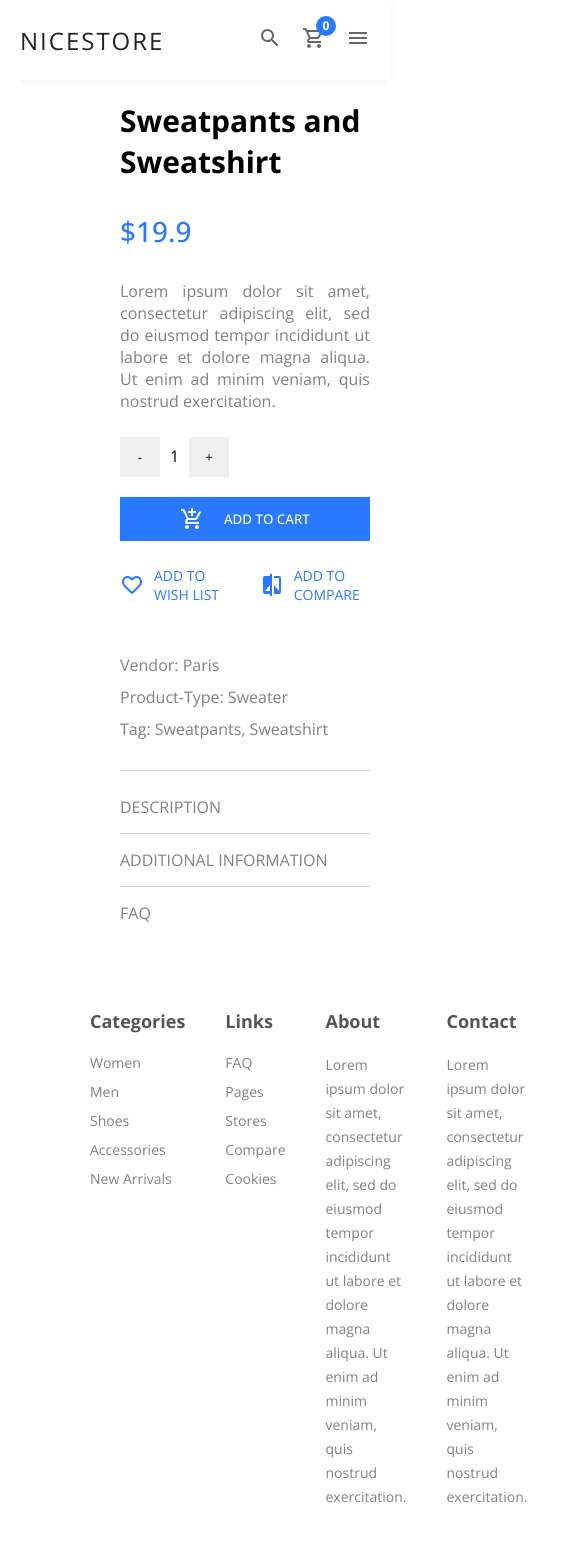
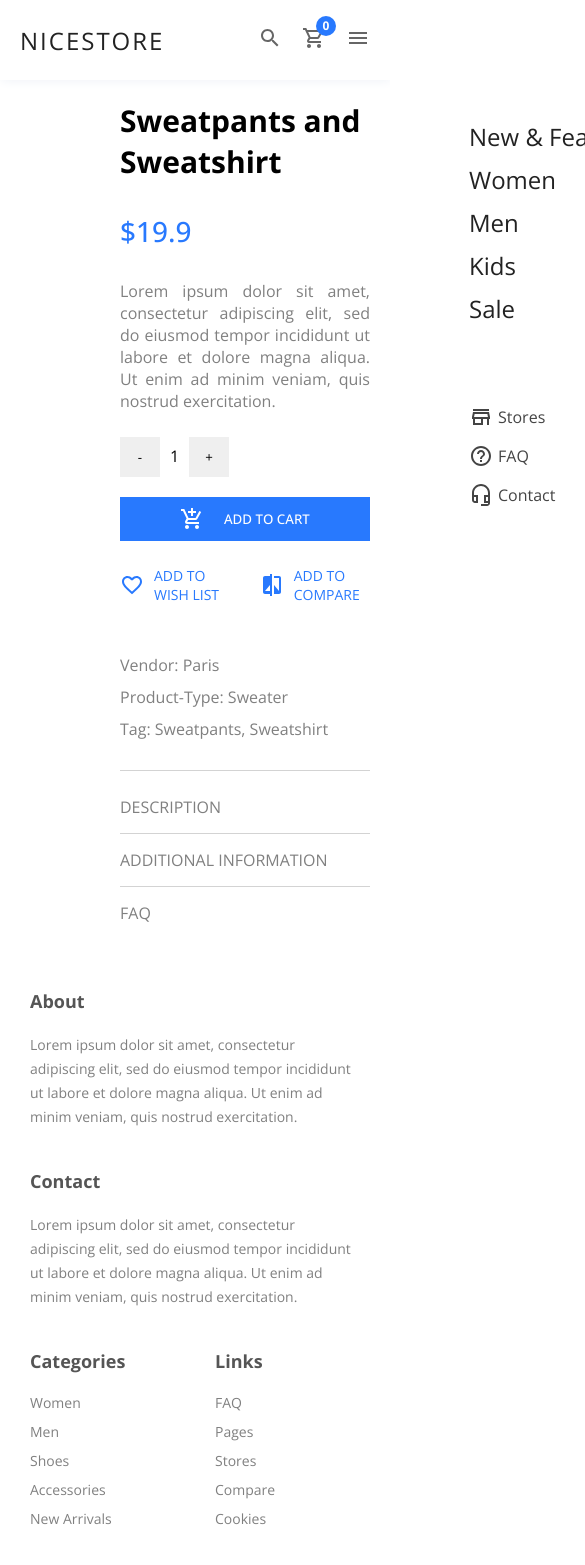
Before and after one commit to raaziyeh/e-commerce, a React (Create React App) app in the folder client/: page /product/1 in a window 390 px wide. Shown: the top 1565 px of the page, 585 px wide, since content can reach past the window. Built offline with nearby package versions, Linux system fonts and the light colour scheme; grey boxes are pictures that could not be loaded.

Commit message:
Make Footer and Contact components responsive
and Fix two little responsive issue of Navbar and Slider

```diff
--- a/client/src/components/Categories/Categories.scss
+++ b/client/src/components/Categories/Categories.scss
@@ -4,7 +4,7 @@
 	margin: 100px 10px;
 	height: 80vh;
 	grid-template-columns: auto auto auto auto;
-	grid-template-columns: auto auto;
+	grid-template-rows: auto auto;
 
 	div {
 		position: relative;
@@ -75,3 +75,45 @@
 		}
 	}
 }
+
+@media (max-width: 960px) {
+	.categories {
+		grid-template-rows: auto auto auto auto;
+		grid-template-columns: auto auto;
+
+		div {
+			&:nth-child(1) {
+				grid-column: 1 / 2;
+				grid-row: 1 / 2;
+			}
+			&:nth-child(2) {
+				grid-column: 1 /2;
+				grid-row: 2 /3;
+			}
+			&:nth-child(3) {
+				grid-column-start: 2;
+				grid-column-end: 3;
+				grid-row-start: 1;
+				grid-row-end: 3;
+			}
+			&:nth-child(4) {
+				grid-column-start: 1;
+				grid-column-end: 2;
+				grid-row-start: 3;
+				grid-row-end: 4;
+			}
+			&:nth-child(5) {
+				grid-column-start: 2;
+				grid-column-end: 3;
+				grid-row-start: 3;
+				grid-row-end: 4;
+			}
+			&:nth-child(6) {
+				grid-column-start: 1;
+				grid-column-end: 3;
+				grid-row-start: 4;
+				grid-row-end: 5;
+			}
+		}
+	}
+}
--- a/client/src/components/Contact/Contact.jsx
+++ b/client/src/components/Contact/Contact.jsx
@@ -9,7 +9,7 @@ import "./Contact.scss"
 const Contact = () => {
 	return (
 		<div className="contact">
-			<span>BE IN TOUCH WITH US</span>
+			<span className="hidden-900">BE IN TOUCH WITH US</span>
 			<form>
 				<input type="email" placeholder="Enter your email" />
 				<button>JOIN US</button>
--- a/client/src/components/Contact/Contact.scss
+++ b/client/src/components/Contact/Contact.scss
@@ -1,6 +1,6 @@
 .contact {
 	width: 100%;
-	padding: 15px 20vw;
+	padding: 15px 15vw;
 	display: flex;
 	justify-content: space-between;
 	align-items: center;
@@ -54,3 +54,23 @@
 		}
 	}
 }
+
+@media (max-width: 1200px) {
+	.contact {
+		padding: 20px 5vw;
+	}
+}
+
+@media (max-width: 900px) {
+	.hidden-900 {
+		display: none;
+	}
+}
+
+@media (max-width: 480px) {
+	.contact {
+		padding: 30px;
+		flex-direction: column;
+		gap: 20px;
+	}
+}
--- a/client/src/components/footer/Footer.jsx
+++ b/client/src/components/footer/Footer.jsx
@@ -5,6 +5,22 @@ const Footer = () => {
 	return (
 		<div className="footer">
 			<div className="top">
+				<div>
+					<h5> About</h5>
+					<p>
+						Lorem ipsum dolor sit amet, consectetur adipiscing elit, sed do
+						eiusmod tempor incididunt ut labore et dolore magna aliqua. Ut enim
+						ad minim veniam, quis nostrud exercitation.
+					</p>
+				</div>
+				<div>
+					<h5>Contact</h5>
+					<p>
+						Lorem ipsum dolor sit amet, consectetur adipiscing elit, sed do
+						eiusmod tempor incididunt ut labore et dolore magna aliqua. Ut enim
+						ad minim veniam, quis nostrud exercitation.
+					</p>
+				</div>
 				<div>
 					<h5>Categories</h5>
 					<ul>
@@ -45,22 +61,6 @@ const Footer = () => {
 						</li>
 					</ul>
 				</div>
-				<div>
-					<h5> About</h5>
-					<p>
-						Lorem ipsum dolor sit amet, consectetur adipiscing elit, sed do
-						eiusmod tempor incididunt ut labore et dolore magna aliqua. Ut enim
-						ad minim veniam, quis nostrud exercitation.
-					</p>
-				</div>
-				<div>
-					<h5>Contact</h5>
-					<p>
-						Lorem ipsum dolor sit amet, consectetur adipiscing elit, sed do
-						eiusmod tempor incididunt ut labore et dolore magna aliqua. Ut enim
-						ad minim veniam, quis nostrud exercitation.
-					</p>
-				</div>
 			</div>
 			<div className="bottom">
 				<div className="left">
--- a/client/src/components/footer/Footer.scss
+++ b/client/src/components/footer/Footer.scss
@@ -2,7 +2,8 @@
 	padding: 50px 90px 30px 90px;
 
 	.top {
-		display: flex;
+		display: grid;
+		grid-template-columns: repeat(4, minmax(0, 1fr));
 		gap: 40px;
 
 		div {
@@ -61,3 +62,34 @@
 		}
 	}
 }
+
+@media (max-width: 1200px) {
+	.footer {
+		padding: 50px 50px 30px 50px;
+
+		.top {
+			grid-template-columns: repeat(2, minmax(0, 1fr));
+		}
+
+		.bottom {
+			.right {
+				display: none;
+			}
+		}
+	}
+}
+
+@media (max-width: 600px) {
+	.footer {
+		padding: 30px;
+		.top {
+			div {
+				&:nth-child(1),
+				&:nth-child(2) {
+					grid-column-start: 1;
+					grid-column-end: 3;
+				}
+			}
+		}
+	}
+}
--- a/client/src/components/navbar/Navbar.jsx
+++ b/client/src/components/navbar/Navbar.jsx
@@ -96,10 +96,13 @@ const Navbar = () => {
 				)}
 
 				{/* Mobile Nav */}
-				<div
-					className={`${openMobileNav ? "nav-backdrop" : "mobileNav-wrapper"}`}
-					onClick={closeMobileNav}
-				>
+				<>
+					<div
+						className={`${
+							openMobileNav ? "nav-backdrop" : "mobileNav-wrapper"
+						}`}
+						onClick={closeMobileNav}
+					/>
 					<div
 						className="mobile-nav"
 						style={openMobileNav ? { right: "0" } : { right: "-100%" }}
@@ -156,7 +159,7 @@ const Navbar = () => {
 							</div>
 						</div>
 					</div>
-				</div>
+				</>
 			</div>
 		</>
 	)
--- a/client/src/components/navbar/Navbar.scss
+++ b/client/src/components/navbar/Navbar.scss
@@ -98,7 +98,7 @@
 	}
 
 	.mobile-nav {
-		position: absolute;
+		position: fixed;
 		top: 0;
 		height: 100vh;
 		width: 90vw;
--- a/client/src/components/slider/Slider.scss
+++ b/client/src/components/slider/Slider.scss
@@ -1,5 +1,5 @@
 .slider {
-	width: 100vw;
+	width: 100%;
 	height: calc(100vh - 80px);
 	position: relative;
 	overflow: hidden;
```
